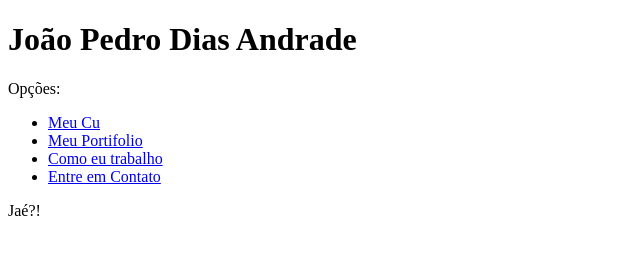
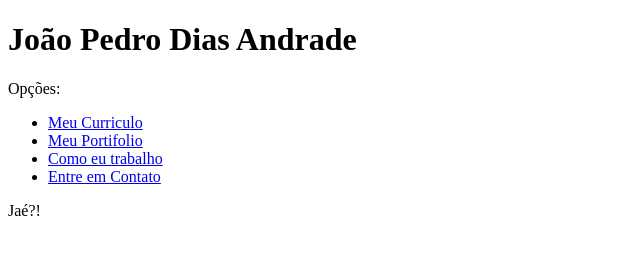
Before and after one commit to joaodospedregulho/joaodospedregulho.github.io, a plain HTML site: page index.html in a window 1280 px wide. Shown: the full height of the page, 0-640 px from the left. Drawn offline with Linux system fonts and the light colour scheme.

Commit message:
index.html

```diff
--- a/index.html
+++ b/index.html
@@ -8,7 +8,7 @@
     <h1>João Pedro Dias Andrade</h1>
     <p>Opções: </p>
     <ul>
-        <li><a href = "curriculo.html">Meu Cu</a></li>
+        <li><a href = "curriculo.html">Meu Curriculo</a></li>
         <li><a href = "portifolio_senai.html">Meu Portifolio</a></li>
         <li><a href = "atendimento.html">Como eu trabalho</a></li>
         <li><a href = "contato.html">Entre em Contato</a></li>
```
